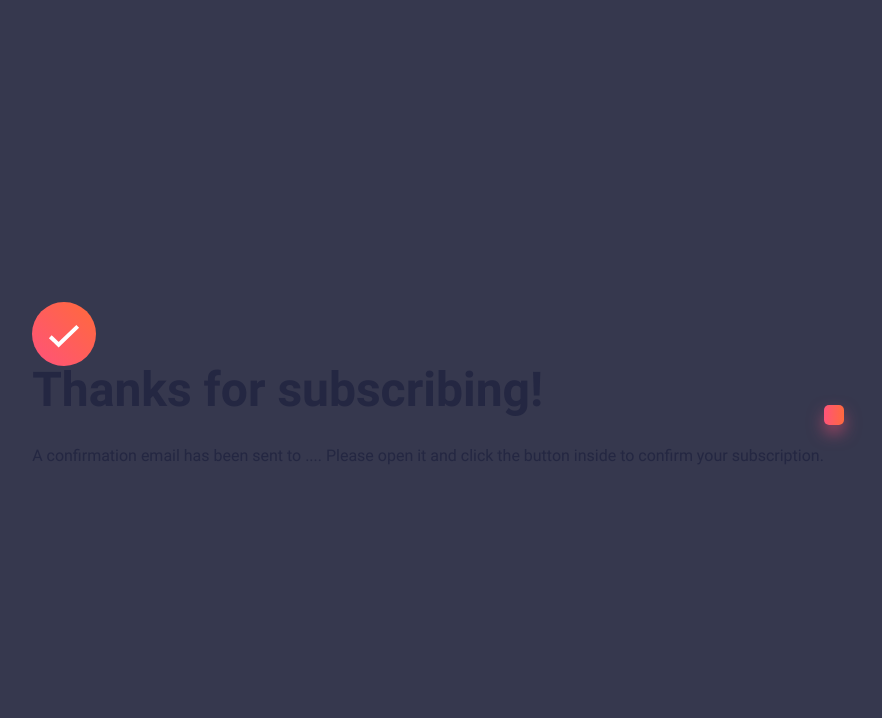
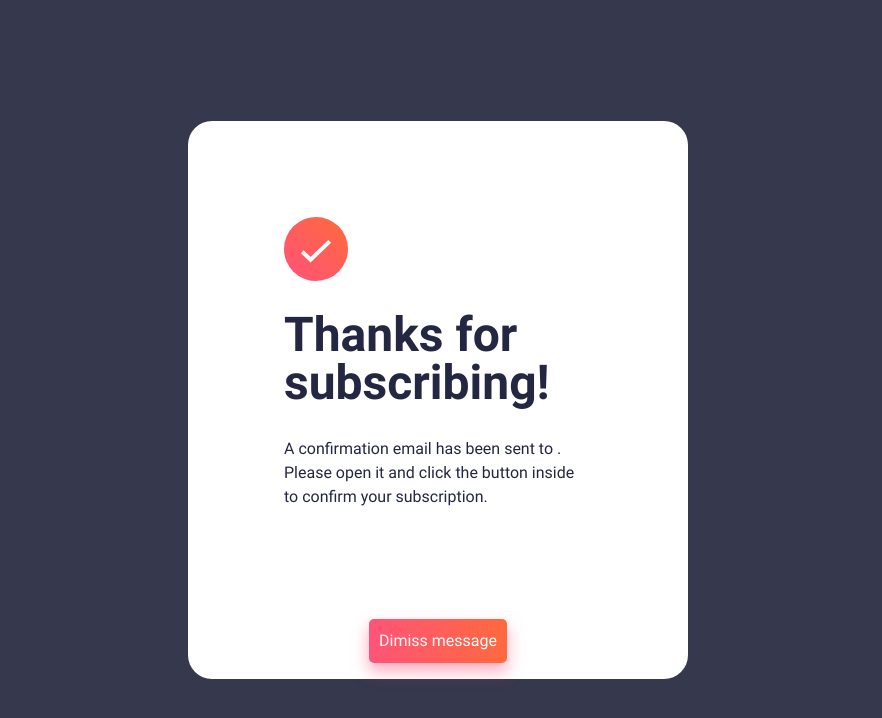
Before and after one commit to erikfelipe/newsletter_emailform, a React (Create React App) app: page /success in a window 1280 px wide. Shown: the top 718 px of the page, without its empty margins (202-1084 px from the left). Built offline with nearby package versions, Linux system fonts and the light colour scheme.

Commit message:
Add navigation page

```diff
--- a/src/pages/NewsletterForm/index.tsx
+++ b/src/pages/NewsletterForm/index.tsx
@@ -29,8 +29,7 @@ const NewsletterForm = () => {
     event.preventDefault();
     setSubmitted(true);
     if (!hasError && inputValue.length > 0) {
-      console.log(inputValue);
-      navigate("/success");
+      navigate("/success", { state: { inputValue } });
     }
   };
 
@@ -49,6 +48,7 @@ const NewsletterForm = () => {
   return (
     <form onSubmit={handleFormSubmit}>
       <Card>
+        <div className="p-4 bg-white flex flex-col items-center rounded-3xl shadow-mlg">
           <section className="flex">
             <section className="flex flex-col items-center justify-center">
               <div className="content-wrapper">
@@ -67,13 +67,17 @@ const NewsletterForm = () => {
                   setHasError={setHasError}
                   resetSubmitted={handleInputReset}
                 />
-              <Button active={buttonActive} />
+                <Button
+                  active={buttonActive}
+                  text={"Subscribe to monthly newsletter"}
+                />
               </div>
             </section>
             <section className="ml-3">
               <img src={illustrationDsk} alt="imageDsk" />
             </section>
           </section>
+        </div>
       </Card>
     </form>
   );
--- a/src/pages/SuccessModal/index.tsx
+++ b/src/pages/SuccessModal/index.tsx
@@ -2,25 +2,35 @@ import React from "react";
 import Card from "../../components/Card/index.tsx";
 import iconSuccess from "../../assets/images/icon-success.svg";
 import Button from "../../components/Button/index.tsx";
+import { useNavigate, useLocation } from "react-router-dom";
 
 const SuccessModal = () => {
+  const navigate = useNavigate();
+  const location = useLocation();
+  const inputValue = location.state?.inputValue;
+
   return (
     <Card>
-      <div className="content-wrapper">
-        <div>
-          <img src={iconSuccess} alt="iconSuccess" />
-        </div>
-        <div>
-          <h1 className="font_Roboto-Bold text-5xl">Thanks for subscribing!</h1>
-        </div>
-        <div>
+      <div className="p-4 bg-white flex flex-col items-center rounded-3xl shadow-mlg Card">
+        <div className="content-success">
+          <div>
+            <img src={iconSuccess} alt="iconSuccess" />
+          </div>
+          <div>
+            <h1 className="font_Roboto-Bold text-5xl">
+              Thanks for subscribing!
+            </h1>
+          </div>
           <h2>
-            A confirmation email has been sent to .... Please open it and click
-            the button inside to confirm your subscription.
+            A confirmation email has been sent to <strong>{inputValue}</strong>.
+            Please open it and click the button inside to confirm your
+            subscription.
           </h2>
         </div>
+        <div onClick={() => navigate("/")}>
+          <Button active={true} text={"Dimiss message"} />
+        </div>
       </div>
-      <Button active={true} />
     </Card>
   );
 };
```
Lines whose indentation alone changed are shown as unchanged.
